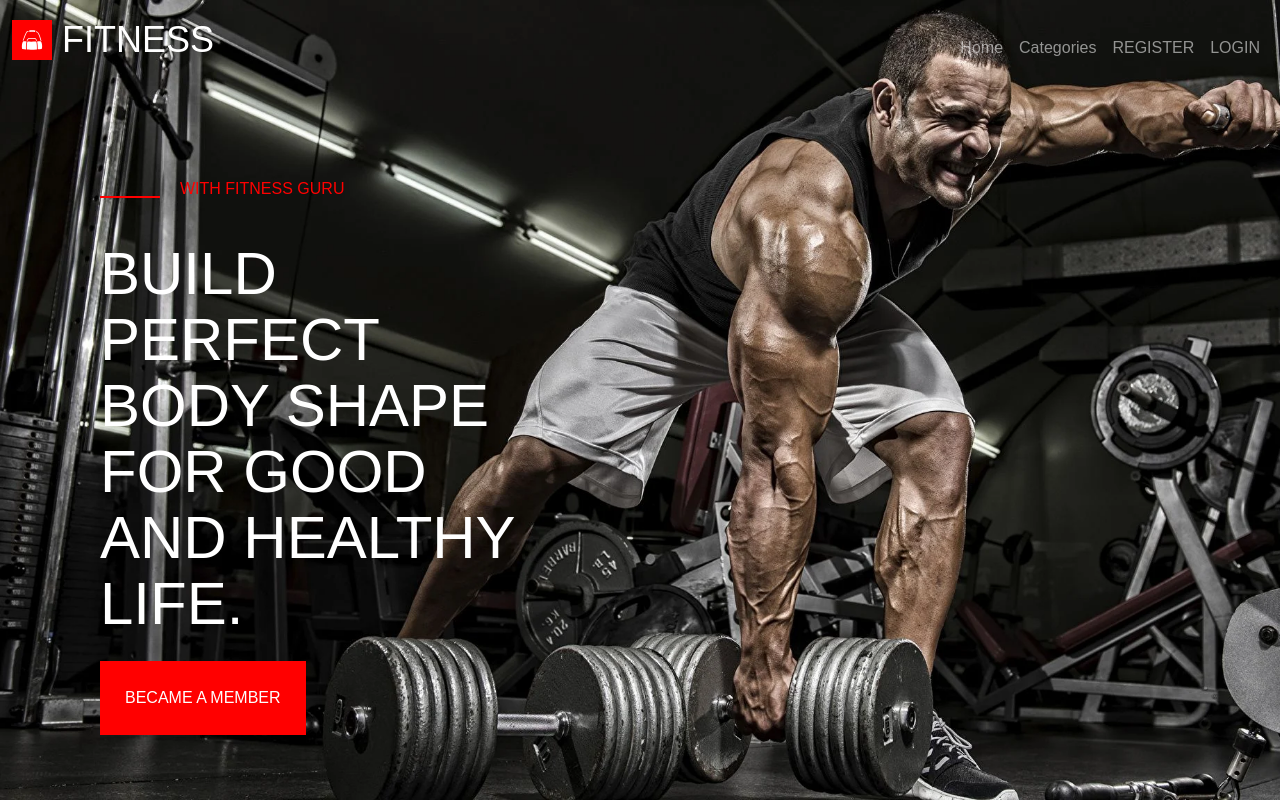
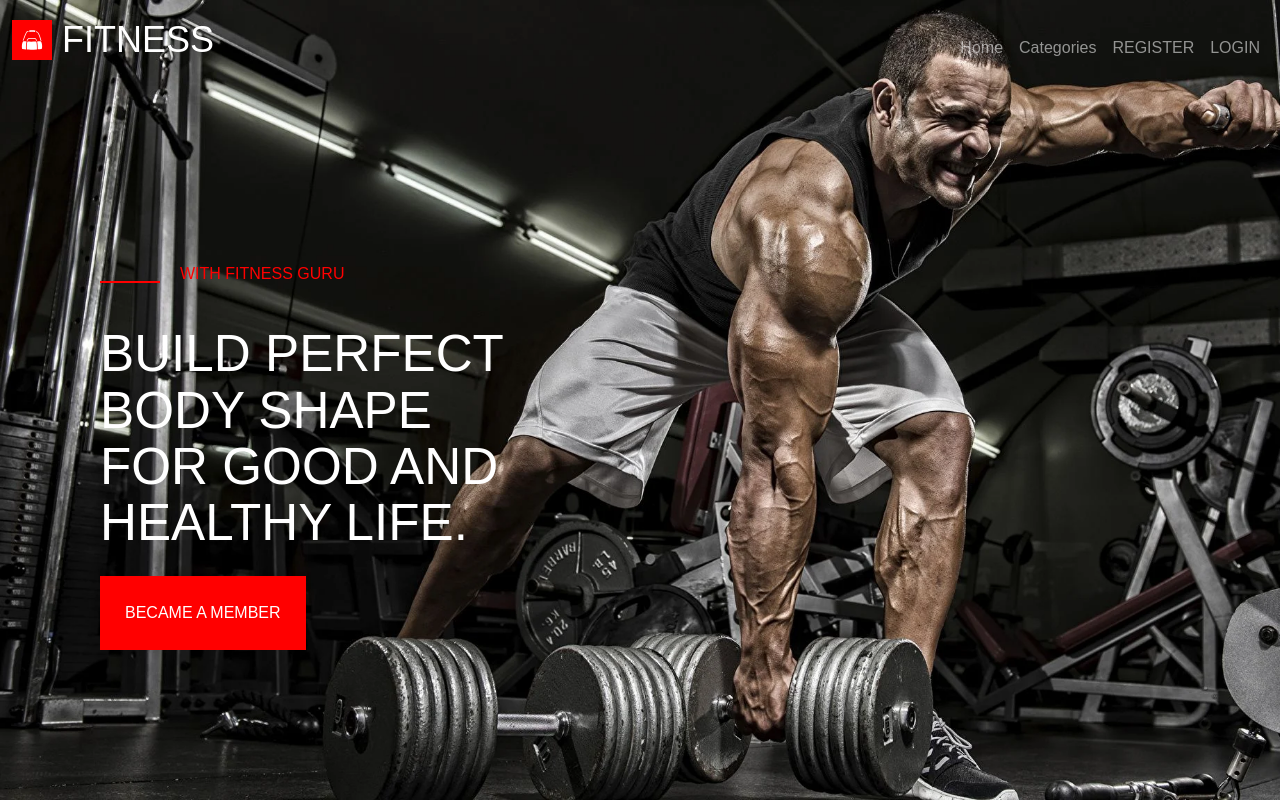
Before and after one commit to muzammildalia/tracking-app-mern, a React (Create React App) app in the folder client/: page / in a window 1280 px wide. Shown: the top 802 px of the page. Built offline with nearby package versions, Linux system fonts and the light colour scheme.

Commit message:
responsive

```diff
--- a/client/src/components/Banner.js
+++ b/client/src/components/Banner.js
@@ -17,7 +17,9 @@ const Banner = () => {
         <Container>
           <RightBox>
             <WithBarTitle title="WITH Fitness Guru" />
-            <H1>Build Perfect body shape for good and healthy life.</H1>
+            <h2 className="Build">
+              Build Perfect body shape for good and healthy life.
+            </h2>
             <Button animation="fadeInLeft">Became a member</Button>
           </RightBox>
           <LeftBox></LeftBox>
@@ -36,7 +38,17 @@ const Main = styled.div`
   background-size: cover;
   position: relative;
   overflow: hidden;
+  @media only screen and (max-width: 768px) {
+    height: auto;
+    background-attachment: scroll;
+    background-size: auto;
+  }
 `;
+// @media only screen and (max-width: 480px) {
+//   height: auto;
+//   width: 100%;
+//   background-attachment: scroll;
+// }
 const Container = styled.div`
   width: 100%;
   height: 90%;
--- a/client/src/components/layouts/Header.js
+++ b/client/src/components/layouts/Header.js
@@ -30,9 +30,7 @@ const Header = ({ isDark }) => {
             aria-expanded="false"
             aria-label="Toggle navigation"
           >
-            <span className="navbar-toggler-icon">
-              <Logo />
-            </span>
+            <span className="navbar-toggler-icon"></span>
           </button>
           <div className="collapse navbar-collapse" id="navbarTogglerDemo01">
             <Link to="/" className="navbar-brand">
--- a/client/src/components/reusable/H1.js
+++ b/client/src/components/reusable/H1.js
@@ -8,9 +8,9 @@ export default function H1({ children, color, style }) {
     </Title>
   );
 }
-
+// font-size:60px
 const Title = styled.h1`
-  font-size: 60px;
+  font-size: 3.2rem;
   text-transform: uppercase;
   line-height: 1.1;
   margin: 24px 0px;
--- a/client/src/index.css
+++ b/client/src/index.css
@@ -8,7 +8,7 @@ body {
   margin: 0;
   padding: 0;
   box-sizing: border-box;
-  font-family: 'Teko', sans-serif;
+  font-family: "Teko", sans-serif;
   -webkit-font-smoothing: antialiased;
   -moz-osx-font-smoothing: grayscale;
 }
@@ -20,7 +20,6 @@ body {
 
 .dropdown .dropdown-menu {
   background-color: transparent;
-
 }
 
 .dropdown-item {
@@ -33,3 +32,23 @@ body {
   border: 1px solid white;
   color: white;
 }
+.Build {
+  font-size: 3.2rem;
+  text-transform: uppercase;
+  line-height: 1.1;
+  margin: 24px 0px;
+  color: white;
+
+  animation: fadeInLeft;
+  animation-duration: 1.3s;
+}
+@media (max-width: 998px) {
+  .Build {
+    font-size: 3rem;
+  }
+}
+/* @media (max-width: 998px) {
+  html {
+    font-size: 100%;
+  }
+} */
--- a/client/src/pages/Auth/Login.js
+++ b/client/src/pages/Auth/Login.js
@@ -41,7 +41,8 @@ const Login = () => {
     <Layout>
       <Header isDark={false} />
       {/* <div className="register"> */}
-      <div className="login template d-flex justify-content-center align-items-center vh-100 bg-dark bg-gradient">
+
+      <div className="login template d-flex justify-content-center align-items-center vh-100  bg-dark bg-gradient">
         <div className="form_container 50-w p-5 rounded bg-white">
           {/* <h1> Login Page </h1> <br /> */}
 
--- a/client/src/pages/Auth/Register.js
+++ b/client/src/pages/Auth/Register.js
@@ -36,8 +36,10 @@ const Register = () => {
     <Layout>
       <Header />
       {/* <div className='register'> */}
+      {/* <div className="container"> */}
       <div className="signup template d-flex justify-content-center align-items-center pt-3 pb-5 vh-70 bg-dark bg-gradient">
         <div className="form_container 50-w p-5 rounded bg-white">
+          {/* <div className="form_container p-3 rounded bg-white"> */}
           {/* <h1> Register Page </h1> */}
           <form onSubmit={handlesubmit}>
             <h3 className="text-center"> Register Page </h3>
@@ -149,6 +151,7 @@ const Register = () => {
           </form>
         </div>
       </div>
+      {/* </div> */}
     </Layout>
   );
 };
--- a/client/src/pages/Auth/style.css
+++ b/client/src/pages/Auth/style.css
@@ -1,13 +1,33 @@
-.form_container {
+/* .form_container {
   width: 30%;
-}
-@media screen and (max-width: 1000px) {
+} */
+
+/* @media screen and (min-width: 900px) {
   .form_continer {
-    width: 45%;
+    width: 30%;
   }
-}
-@media screen and (max-width: 700px) {
+} */
+/* @media screen and (min-width: 250px) and (max-width: 700px) {
+  .form_continer {
+    width: 60%;
+  }
+} */
+/* @media screen and (min-width: 250px) {
   .form_continer {
     width: 65%;
   }
-}
+} */
+/* @media only screen and (max-width: 375px) {
+  .form_container {
+    height: auto;
+    max-height: 70vh;
+    overflow-y: auto;
+  }
+} */
+/* @media only screen and (max-width: 767px) {
+  .form_container {
+    height: auto;
+    max-height: 100vh;
+    overflow-y: auto;
+  }
+} */
```
Lines whose indentation alone changed are shown as unchanged.
